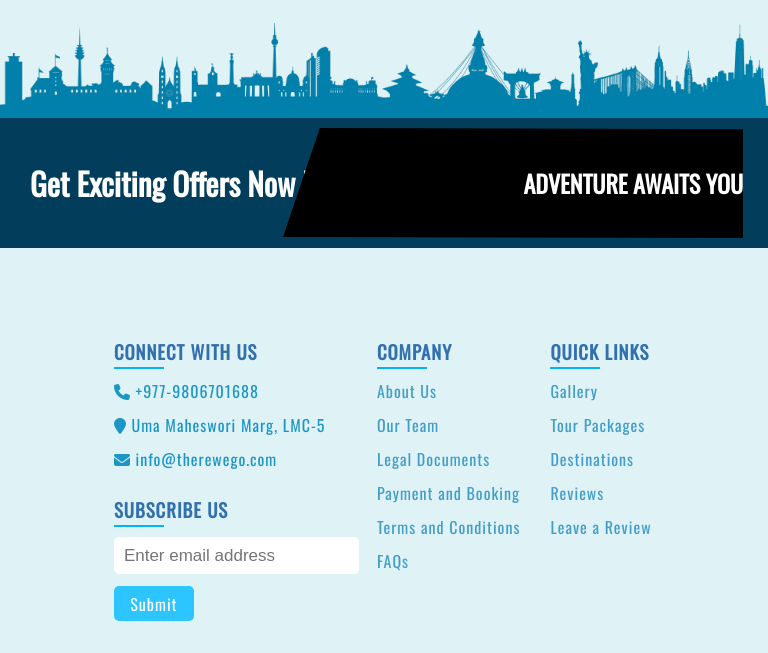
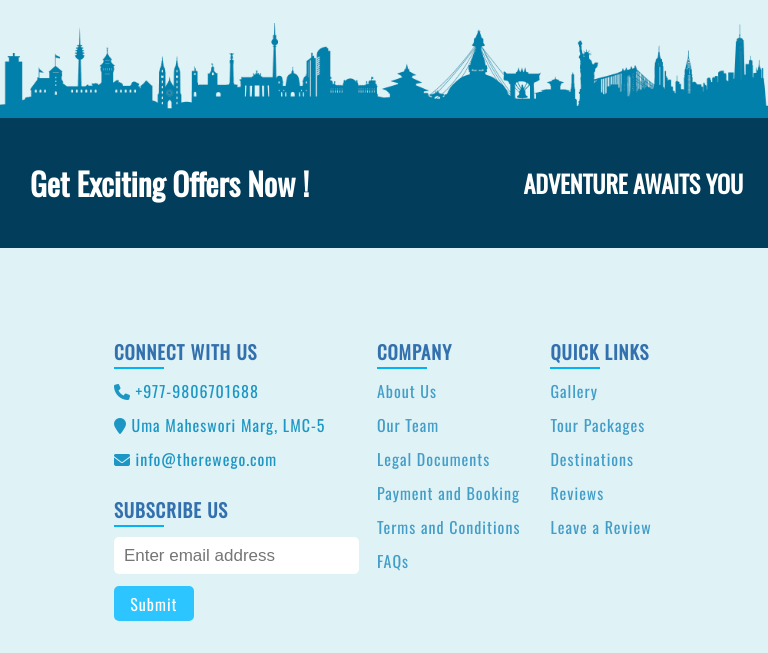
Before and after one commit to shresthasusan/091089092, a plain HTML site: page wegothere.html in a window 768 px wide. Shown: the part 5595-6248 px from the top of the page. Drawn offline with nearby package versions, Linux system fonts and the light colour scheme; a web font is replaced by a local one.

Commit message:
purano ver ma farkaidey

```diff
--- a/yatra.css
+++ b/yatra.css
@@ -1190,7 +1190,7 @@ z-index: 0;
 @media (min-width: 601px) and (max-width: 1150px){
   .footer-float{
     transition: .6s;
-    background-color: #000;
+    background-color: #ffffff00;
     justify-content: flex-end;
     transform: inherit;
   }
```
